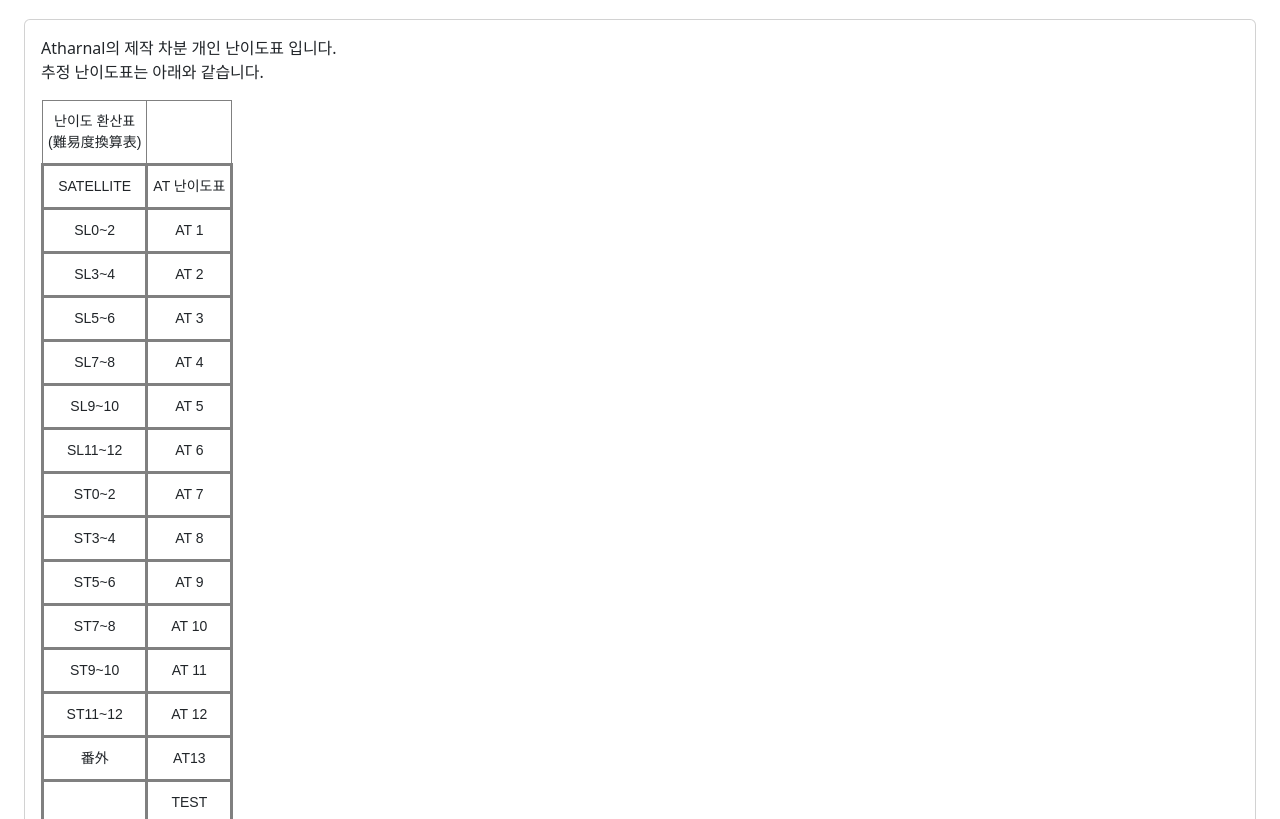
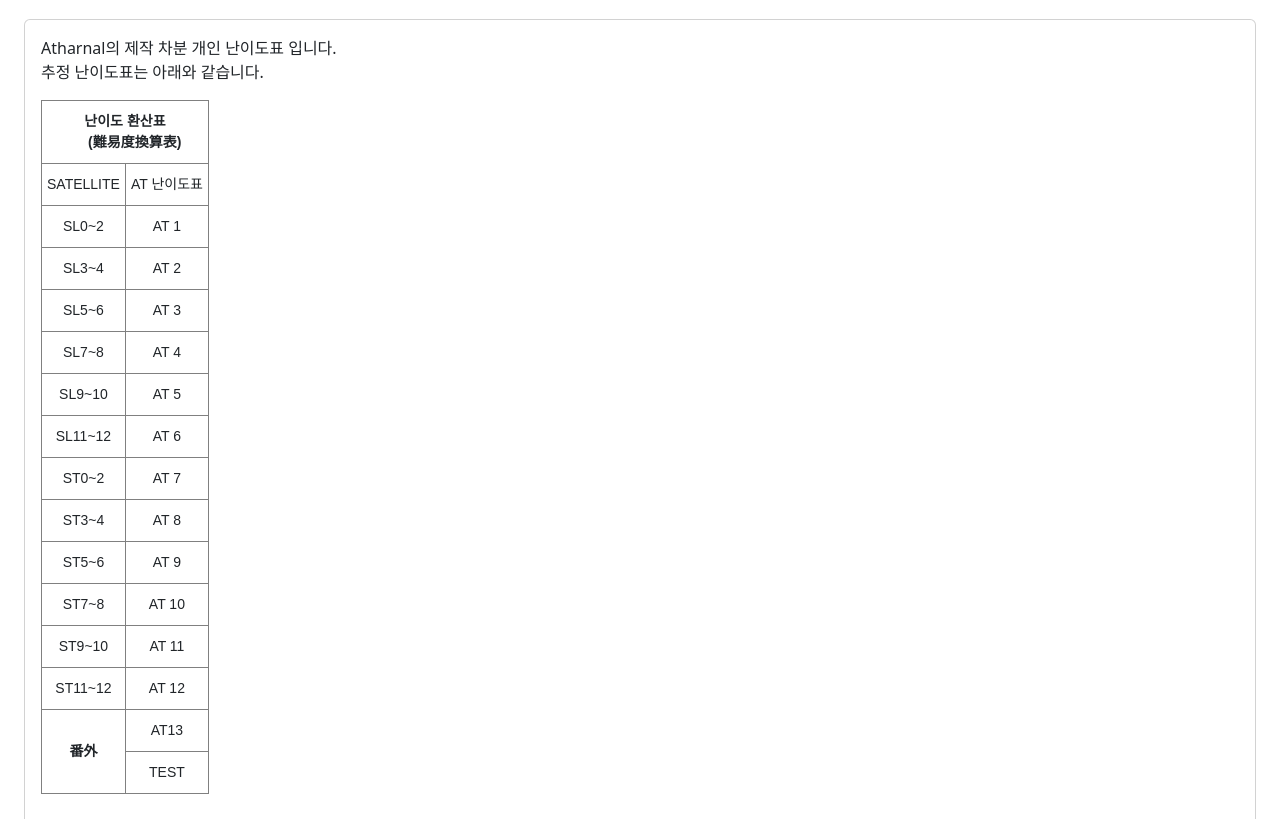
Before and after one commit to Atharnal/diff, a plain HTML site: page table.html in a window 1280 px wide. Shown: the part 133-952 px from the top of the page. Drawn offline with nearby package versions, Linux system fonts and the light colour scheme; no server answers.

Commit message:
Update table.html

```diff
--- a/table.html
+++ b/table.html
@@ -82,79 +82,78 @@
               <?/* 표 시작 */?>
          <style type="text/css">
 .tg  {border-collapse:collapse;border-spacing:0;}
-.tg td{border-color:black;border-style:solid;border-width:3px;font-family:Arial, sans-serif;font-size:14px;
+.tg td{border-color:black;border-style:solid;border-width:1px;font-family:Arial, sans-serif;font-size:14px;
   overflow:hidden;padding:10px 5px;word-break:normal;}
 .tg th{border-color:black;border-style:solid;border-width:1px;font-family:Arial, sans-serif;font-size:14px;
   font-weight:normal;overflow:hidden;padding:10px 5px;word-break:normal;}
-.tg .tg-c3ow{border-color:inherit;text-align:center;vertical-align:top}
+.tg .tg-9wq8{border-color:inherit;text-align:center;vertical-align:middle}
+.tg .tg-uzvj{border-color:inherit;font-weight:bold;text-align:center;vertical-align:middle}
 </style>
 <table class="tg">
 <thead>
   <tr>
-    <th class="tg-c3ow">난이도 환산표<br>     (難易度換算表)</th>
-    <th class="tg-c3ow"></th>
+    <th class="tg-uzvj" colspan="2">난이도 환산표<br>&nbsp;&nbsp;&nbsp;&nbsp;&nbsp;(難易度換算表)</th>
   </tr>
 </thead>
 <tbody>
   <tr>
-    <td class="tg-c3ow">SATELLITE</td>
-    <td class="tg-c3ow">AT 난이도표</td>
+    <td class="tg-9wq8">SATELLITE</td>
+    <td class="tg-9wq8">AT 난이도표</td>
   </tr>
   <tr>
-    <td class="tg-c3ow">SL0~2</td>
-    <td class="tg-c3ow">AT 1</td>
+    <td class="tg-9wq8">SL0~2</td>
+    <td class="tg-9wq8">AT 1</td>
   </tr>
   <tr>
-    <td class="tg-c3ow">SL3~4</td>
-    <td class="tg-c3ow">AT 2</td>
+    <td class="tg-9wq8">SL3~4</td>
+    <td class="tg-9wq8">AT 2</td>
   </tr>
   <tr>
-    <td class="tg-c3ow">SL5~6</td>
-    <td class="tg-c3ow">AT 3</td>
+    <td class="tg-9wq8">SL5~6</td>
+    <td class="tg-9wq8">AT 3</td>
   </tr>
   <tr>
-    <td class="tg-c3ow">SL7~8</td>
-    <td class="tg-c3ow">AT 4</td>
+    <td class="tg-9wq8">SL7~8</td>
+    <td class="tg-9wq8">AT 4</td>
   </tr>
   <tr>
-    <td class="tg-c3ow">SL9~10</td>
-    <td class="tg-c3ow">AT 5</td>
+    <td class="tg-9wq8">SL9~10</td>
+    <td class="tg-9wq8">AT 5</td>
   </tr>
   <tr>
-    <td class="tg-c3ow">SL11~12</td>
-    <td class="tg-c3ow">AT 6</td>
+    <td class="tg-9wq8">SL11~12</td>
+    <td class="tg-9wq8">AT 6</td>
   </tr>
   <tr>
-    <td class="tg-c3ow">ST0~2</td>
-    <td class="tg-c3ow">AT 7</td>
+    <td class="tg-9wq8">ST0~2</td>
+    <td class="tg-9wq8">AT 7</td>
   </tr>
   <tr>
-    <td class="tg-c3ow">ST3~4</td>
-    <td class="tg-c3ow">AT 8</td>
+    <td class="tg-9wq8">ST3~4</td>
+    <td class="tg-9wq8">AT 8</td>
   </tr>
   <tr>
-    <td class="tg-c3ow">ST5~6</td>
-    <td class="tg-c3ow">AT 9</td>
+    <td class="tg-9wq8">ST5~6</td>
+    <td class="tg-9wq8">AT 9</td>
   </tr>
   <tr>
-    <td class="tg-c3ow">ST7~8</td>
-    <td class="tg-c3ow">AT 10</td>
+    <td class="tg-9wq8">ST7~8</td>
+    <td class="tg-9wq8">AT 10</td>
   </tr>
   <tr>
-    <td class="tg-c3ow">ST9~10</td>
-    <td class="tg-c3ow">AT 11</td>
+    <td class="tg-9wq8">ST9~10</td>
+    <td class="tg-9wq8">AT 11</td>
   </tr>
   <tr>
-    <td class="tg-c3ow">ST11~12</td>
-    <td class="tg-c3ow">AT 12</td>
+    <td class="tg-9wq8">ST11~12</td>
+    <td class="tg-9wq8">AT 12</td>
   </tr>
   <tr>
-    <td class="tg-c3ow">番外</td>
-    <td class="tg-c3ow">AT13</td>
+    <td class="tg-uzvj" rowspan="2">番外</td>
+    <td class="tg-9wq8">AT13</td>
   </tr>
   <tr>
-    <td class="tg-c3ow"></td>
-    <td class="tg-c3ow">TEST</td>
+    <td class="tg-9wq8">TEST</td>
   </tr>
 </tbody>
 </table>
```
